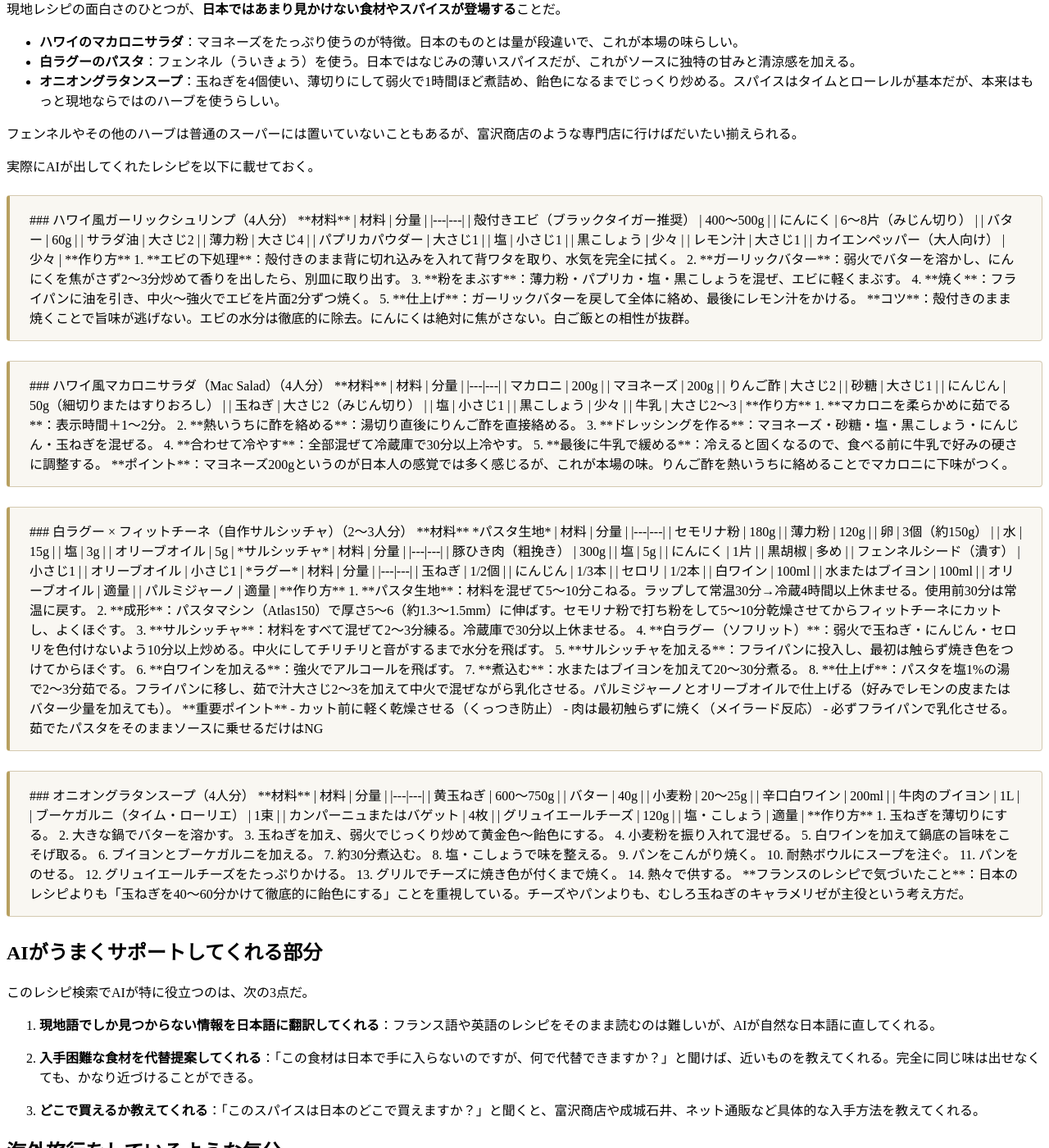
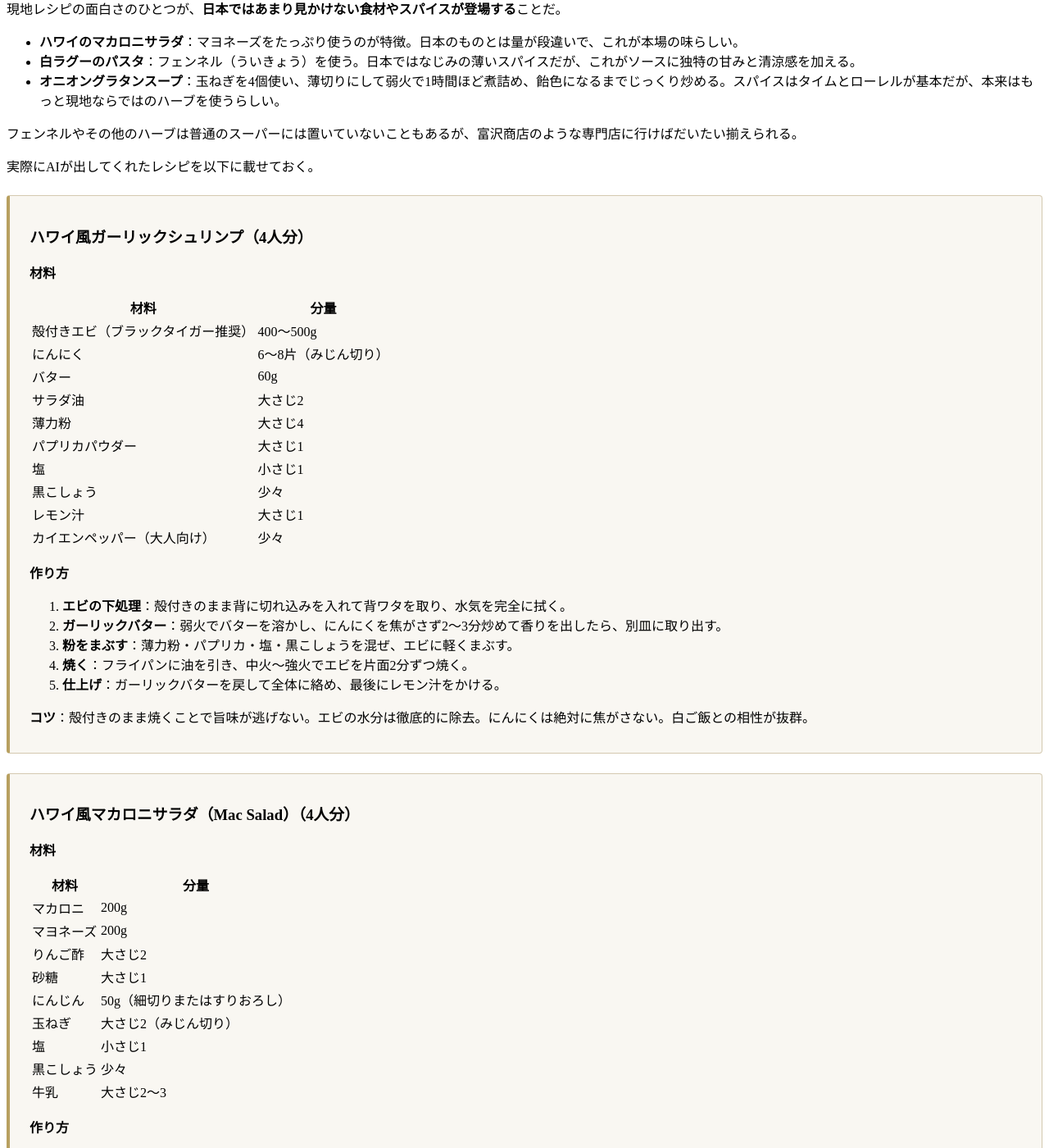
Before and after one commit to yossato/articles, a Jekyll site: the page built from _posts/2026-06-15-ai-recipe-overseas.md, in a window 1280 px wide and 1400 px high, scrolled down 711 px. Shown: the whole window at 82% size. Built offline with Jekyll 4.4.1, drawn with Linux system fonts in a browser that asks for light colours; some of the changed text lies outside the part shown.

Commit message:
レシピセクションのマークダウン形式を修正

```diff
--- a/_posts/2026-06-15-ai-recipe-overseas.md
+++ b/_posts/2026-06-15-ai-recipe-overseas.md
@@ -39,7 +39,7 @@ description: "AIに現地語でレシピを検索してもらうと、日本向
 
 実際にAIが出してくれたレシピを以下に載せておく。
 
-<div style="background:#f9f7f2; border:1px solid #d4c9b0; border-left:4px solid #b8a060; border-radius:4px; padding:1em 1.5em; margin:1.5em 0;">
+<div style="background:#f9f7f2; border:1px solid #d4c9b0; border-left:4px solid #b8a060; border-radius:4px; padding:1em 1.5em; margin:1.5em 0;" markdown="1">
 
 ### ハワイ風ガーリックシュリンプ（4人分）
 
@@ -70,7 +70,7 @@ description: "AIに現地語でレシピを検索してもらうと、日本向
 
 </div>
 
-<div style="background:#f9f7f2; border:1px solid #d4c9b0; border-left:4px solid #b8a060; border-radius:4px; padding:1em 1.5em; margin:1.5em 0;">
+<div style="background:#f9f7f2; border:1px solid #d4c9b0; border-left:4px solid #b8a060; border-radius:4px; padding:1em 1.5em; margin:1.5em 0;" markdown="1">
 
 ### ハワイ風マカロニサラダ（Mac Salad）（4人分）
 
@@ -100,7 +100,7 @@ description: "AIに現地語でレシピを検索してもらうと、日本向
 
 </div>
 
-<div style="background:#f9f7f2; border:1px solid #d4c9b0; border-left:4px solid #b8a060; border-radius:4px; padding:1em 1.5em; margin:1.5em 0;">
+<div style="background:#f9f7f2; border:1px solid #d4c9b0; border-left:4px solid #b8a060; border-radius:4px; padding:1em 1.5em; margin:1.5em 0;" markdown="1">
 
 ### 白ラグー × フィットチーネ（自作サルシッチャ）（2〜3人分）
 
@@ -158,7 +158,7 @@ description: "AIに現地語でレシピを検索してもらうと、日本向
 
 </div>
 
-<div style="background:#f9f7f2; border:1px solid #d4c9b0; border-left:4px solid #b8a060; border-radius:4px; padding:1em 1.5em; margin:1.5em 0;">
+<div style="background:#f9f7f2; border:1px solid #d4c9b0; border-left:4px solid #b8a060; border-radius:4px; padding:1em 1.5em; margin:1.5em 0;" markdown="1">
 
 ### オニオングラタンスープ（4人分）
 
```
